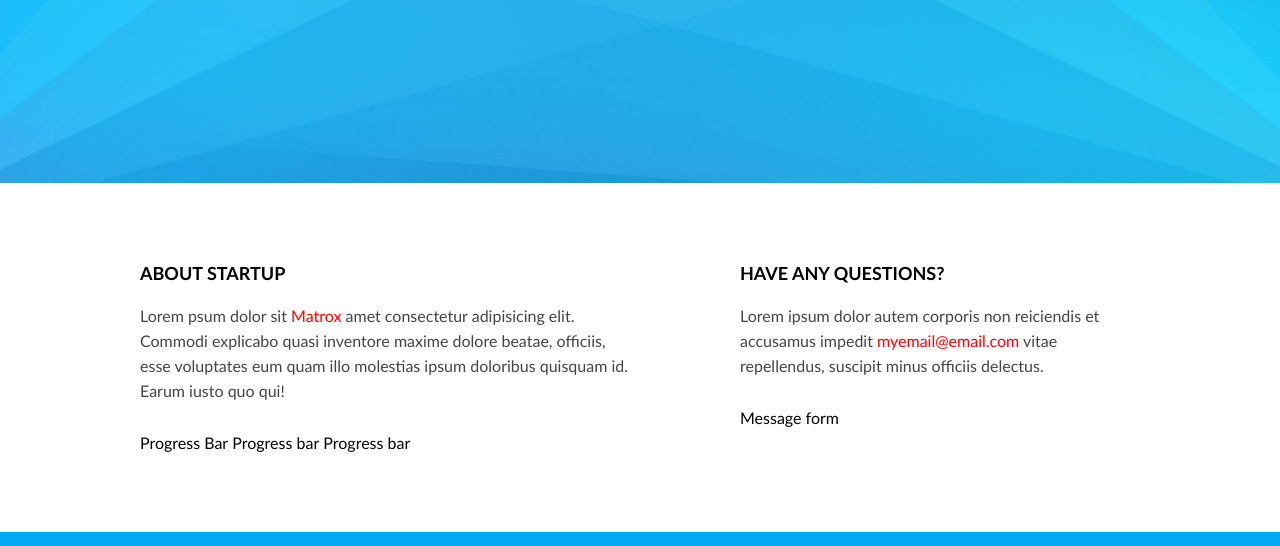
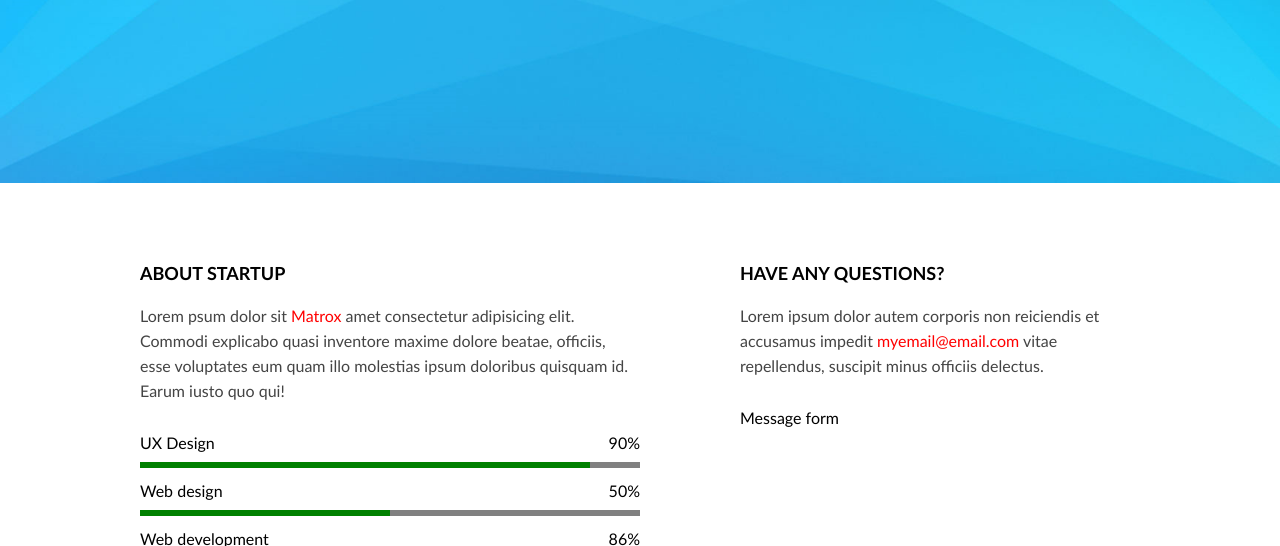
Before and after one commit to TomasDaugela/4.-coming-soon, a plain HTML site: page index.html in a window 1280 px wide. Shown: the part 617-1163 px from the top of the page. Drawn offline with Linux system fonts and the light colour scheme.

Commit message:
pabaigtuves

```diff
--- a/css/footer.css
+++ b/css/footer.css
@@ -11,7 +11,7 @@ footer.container {
         border-bottom: 2px solid white;
     }
         footer .social-link {
-
+            text-align: center;
         }
 footer > .row:nth-child(2) {
      text-align: center;
--- /dev/null
+++ b/css/progressbar.css
@@ -0,0 +1,24 @@
+.progress-bar {
+    width: 100%;
+}
+    .progress-bar > .texts {
+        width: 100%;
+        margin-bottom: 10px;
+    }
+       .progress-bar > .texts > .title {
+             float: left;
+         }
+        .progress-bar > .texts > .value {
+            float: right;
+        }
+    .progress-bar > .progress {
+
+            width: 100%;
+            height: 6px;
+            background-color: gray;
+        }
+         .progress-bar > .progress > .bar {
+            width: 86%;
+            height: 100%;
+            background-color: green;
+        }
--- a/index.html
+++ b/index.html
@@ -9,6 +9,7 @@
     <link rel="stylesheet" href="./css/layout.css">
     <link rel="stylesheet" href="./css/hero.css">
     <link rel="stylesheet" href="./css/content.css">
+    <link rel="stylesheet" href="./css/progressbar.css">
     <link rel="stylesheet" href="./css/footer.css">
 </head>
 <body>
@@ -51,18 +52,34 @@
                 <h2>About startup</h2>
                 <p>Lorem psum dolor sit <a href="#">Matrox</a> amet consectetur adipisicing elit. Commodi explicabo quasi inventore maxime dolore beatae, officiis, esse voluptates eum quam illo molestias ipsum doloribus quisquam id. Earum iusto quo qui!</p>
                 <div class="progress-bar">
-                    Progress Bar
+                    <div class="texts">
+                        <div class="title">UX Design</div>
+                        <div class="value">90%</div>
+                    </div>
+                    <div class="progress">
+                            <div class="bar" style="width: 90%;"></div>
+                        </div>
+                 </div>
+                 <div class="progress-bar">
+                    <div class="texts">
+                        <div class="title">Web design</div>
+                        <div class="value">50%</div>
+                    </div>
+                    <div class="progress">
+                        <div class="bar" style="width: 50%;"></div>
+                    </div>
                 </div>
-                <div class="progress-bar">
-                    Progress bar
-
+                 <div class="progress-bar">
+                    <div class="texts">
+                        <div class="title">Web development</div>
+                        <div class="value">86%</div>
+                    </div>
+                    <div class="progress">
+                        <div class="bar"></div>
+                    </div>
                 </div>
-                <div class="progress-bar">
-                    Progress bar
-
-                </div>
-           </div>
-           <div class="right">
+            </div>
+            <div class="right">
                 <h2>Have any questions?</h2>
                 <p>Lorem ipsum dolor autem corporis non reiciendis et accusamus impedit <a href="mailto:myemail@email.com">myemail@email.com</a> vitae repellendus, suscipit minus officiis delectus.</p>
             <div class="form">
```
